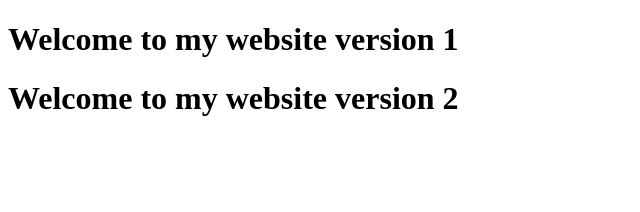
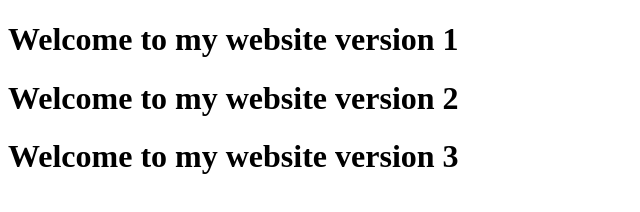
Before and after one commit to 5HrEya95H/Amazon-Clone-in-HTML-CSS, a plain HTML site: page index.html in a window 1280 px wide. Shown: the whole page, without its empty margins (0-640 px from the left). Drawn offline with Linux system fonts and the light colour scheme.

Commit message:
third commit

```diff
--- a/index.html
+++ b/index.html
@@ -8,5 +8,6 @@
 <body>
     <h1>Welcome to my website version 1</h1>
     <h1>Welcome to my website version 2</h1>
+    <h1>Welcome to my website version 3</h1>
 </body>
 </html>
```
